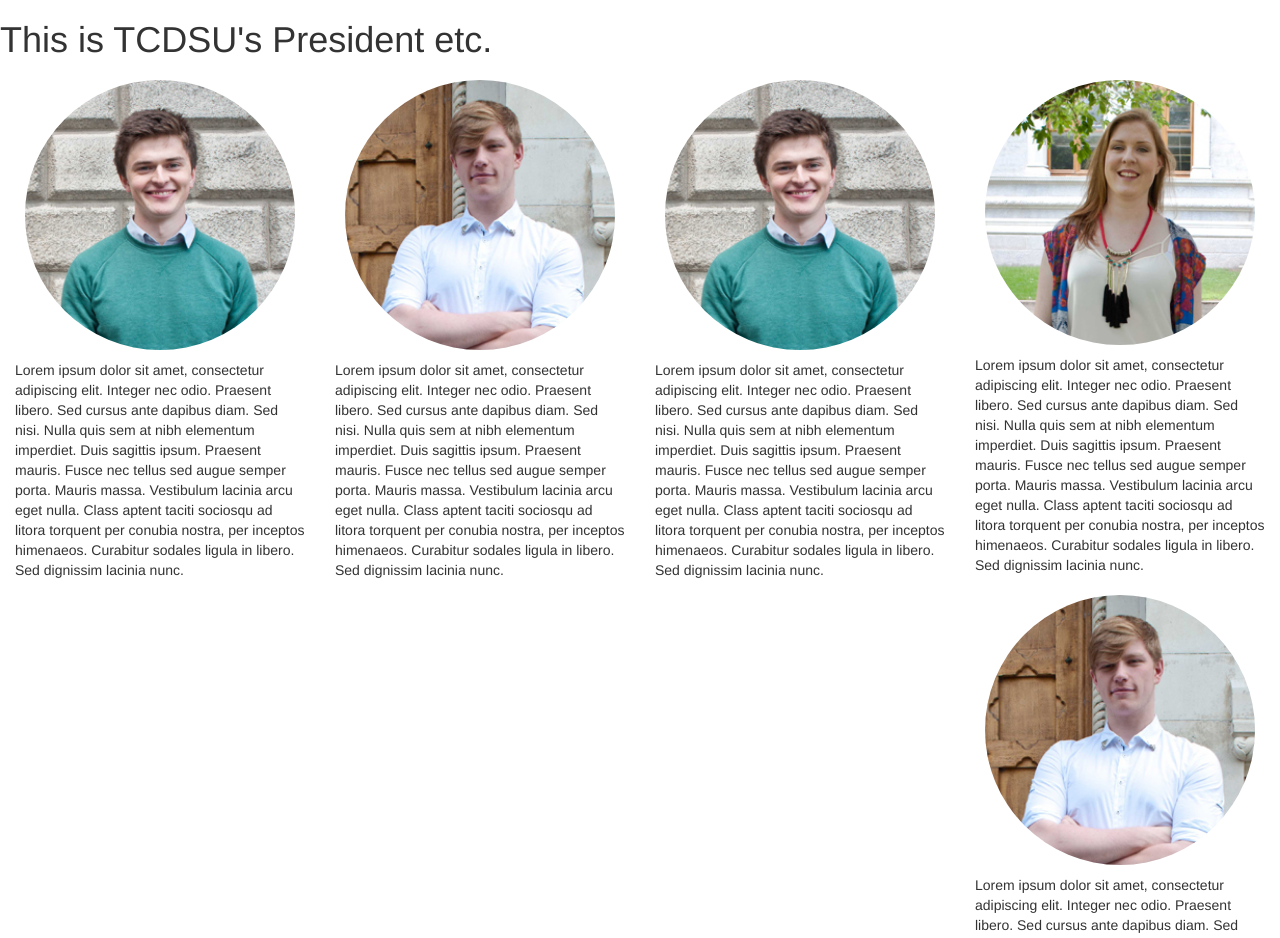
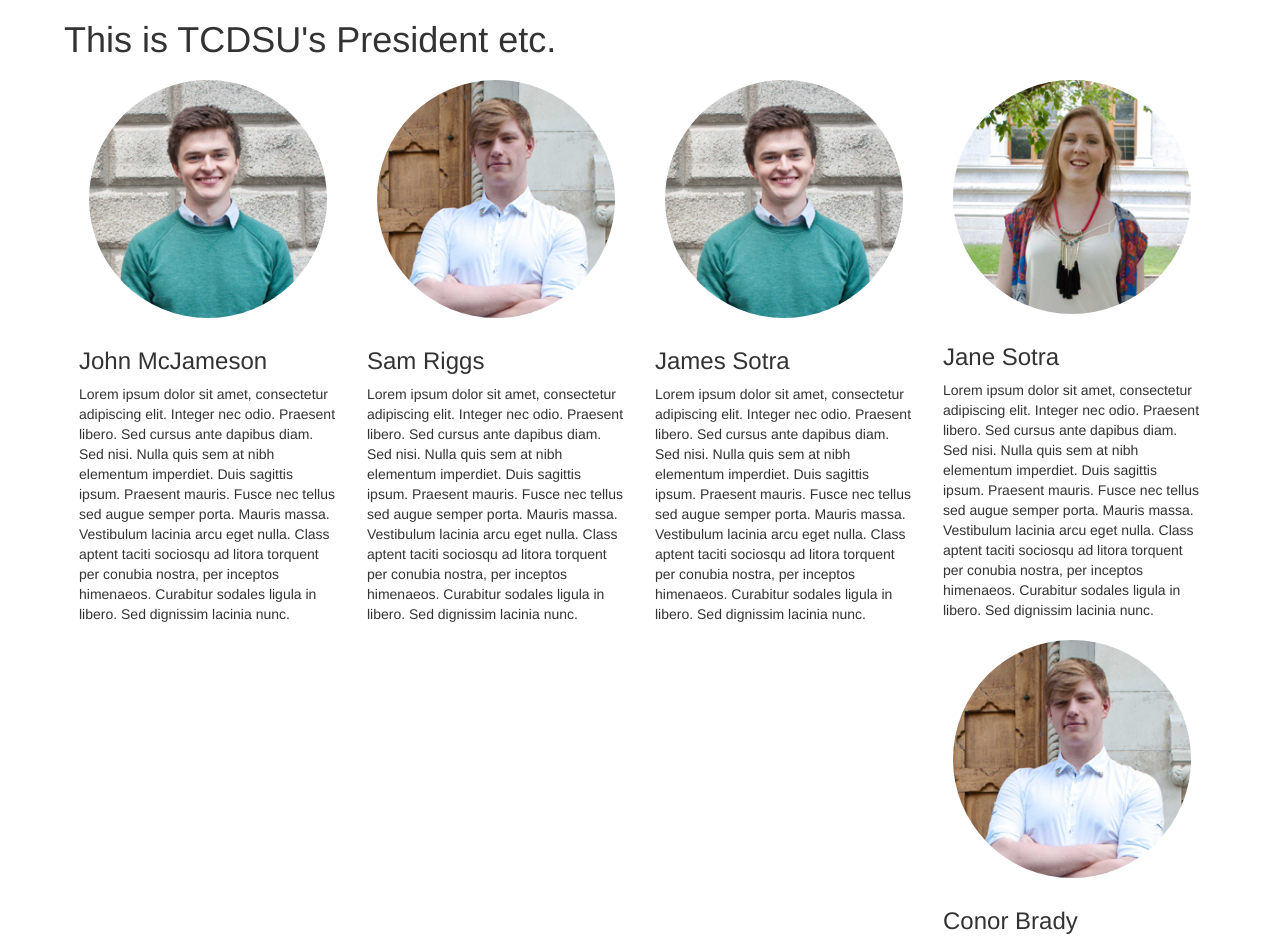
Before and after one commit to IanConnolly/trinityvotes.ie, a plain HTML site: page index.html in a window 1280 px wide. Shown: the top 938 px of the page. Drawn offline with nearby package versions, Linux system fonts and the light colour scheme.

Commit message:
shure I don't know...

```diff
--- a/css/tv.css
+++ b/css/tv.css
@@ -13,3 +13,17 @@
     padding: 10px;
 
 }
+
+@media all and (min-width: 1000px){
+  #content{
+    margin-left: 10%;
+    margin-right: 10%;
+  }
+}
+
+@media all and (min-width: 500px){
+  #content{
+    margin-left: 5%;
+    margin-right: 5%;
+  }
+}
--- a/index.html
+++ b/index.html
@@ -19,22 +19,27 @@
               </div>
               <div id="p-c1" class="col-xs-6 col-sm-4 col-md-3 cand-block">
                   <img src="assets/pres.png" alt="Smiley face" class="candidate-image">
+                  <h3>John McJameson</h3>
                   <p>Lorem ipsum dolor sit amet, consectetur adipiscing elit. Integer nec odio. Praesent libero. Sed cursus ante dapibus diam. Sed nisi. Nulla quis sem at nibh elementum imperdiet. Duis sagittis ipsum. Praesent mauris. Fusce nec tellus sed augue semper porta. Mauris massa. Vestibulum lacinia arcu eget nulla. Class aptent taciti sociosqu ad litora torquent per conubia nostra, per inceptos himenaeos. Curabitur sodales ligula in libero. Sed dignissim lacinia nunc. </p>
               </div>
               <div id="p-c2" class="col-xs-6 col-sm-4 col-md-3 cand-block">
                   <img src="assets/comms.png" alt="Smiley face" class="candidate-image">
+                  <h3>Sam Riggs</h3>
                   <p>Lorem ipsum dolor sit amet, consectetur adipiscing elit. Integer nec odio. Praesent libero. Sed cursus ante dapibus diam. Sed nisi. Nulla quis sem at nibh elementum imperdiet. Duis sagittis ipsum. Praesent mauris. Fusce nec tellus sed augue semper porta. Mauris massa. Vestibulum lacinia arcu eget nulla. Class aptent taciti sociosqu ad litora torquent per conubia nostra, per inceptos himenaeos. Curabitur sodales ligula in libero. Sed dignissim lacinia nunc. </p>
               </div>
               <div id="p-c3" class="col-xs-6 col-sm-4 col-md-3 cand-block">
                   <img src="assets/pres.png" alt="Smiley face" class="candidate-image">
+                  <h3>James Sotra</h3>
                   <p>Lorem ipsum dolor sit amet, consectetur adipiscing elit. Integer nec odio. Praesent libero. Sed cursus ante dapibus diam. Sed nisi. Nulla quis sem at nibh elementum imperdiet. Duis sagittis ipsum. Praesent mauris. Fusce nec tellus sed augue semper porta. Mauris massa. Vestibulum lacinia arcu eget nulla. Class aptent taciti sociosqu ad litora torquent per conubia nostra, per inceptos himenaeos. Curabitur sodales ligula in libero. Sed dignissim lacinia nunc. </p>
               </div>
               <div id="p-c4" class="col-xs-6 col-sm-4 col-md-3 cand-block">
                   <img src="assets/edu.png" alt="Smiley face" class="candidate-image">
+                  <h3>Jane Sotra</h3>
                   <p>Lorem ipsum dolor sit amet, consectetur adipiscing elit. Integer nec odio. Praesent libero. Sed cursus ante dapibus diam. Sed nisi. Nulla quis sem at nibh elementum imperdiet. Duis sagittis ipsum. Praesent mauris. Fusce nec tellus sed augue semper porta. Mauris massa. Vestibulum lacinia arcu eget nulla. Class aptent taciti sociosqu ad litora torquent per conubia nostra, per inceptos himenaeos. Curabitur sodales ligula in libero. Sed dignissim lacinia nunc. </p>
               </div>
               <div id="p-c5" class="col-xs-6 col-sm-4 col-md-3 cand-block">
                   <img src="assets/comms.png" alt="Smiley face" class="candidate-image">
+                  <h3>Conor Brady</h3>
                   <p>Lorem ipsum dolor sit amet, consectetur adipiscing elit. Integer nec odio. Praesent libero. Sed cursus ante dapibus diam. Sed nisi. Nulla quis sem at nibh elementum imperdiet. Duis sagittis ipsum. Praesent mauris. Fusce nec tellus sed augue semper porta. Mauris massa. Vestibulum lacinia arcu eget nulla. Class aptent taciti sociosqu ad litora torquent per conubia nostra, per inceptos himenaeos. Curabitur sodales ligula in libero. Sed dignissim lacinia nunc. </p>
               </div>
             </div>
```
